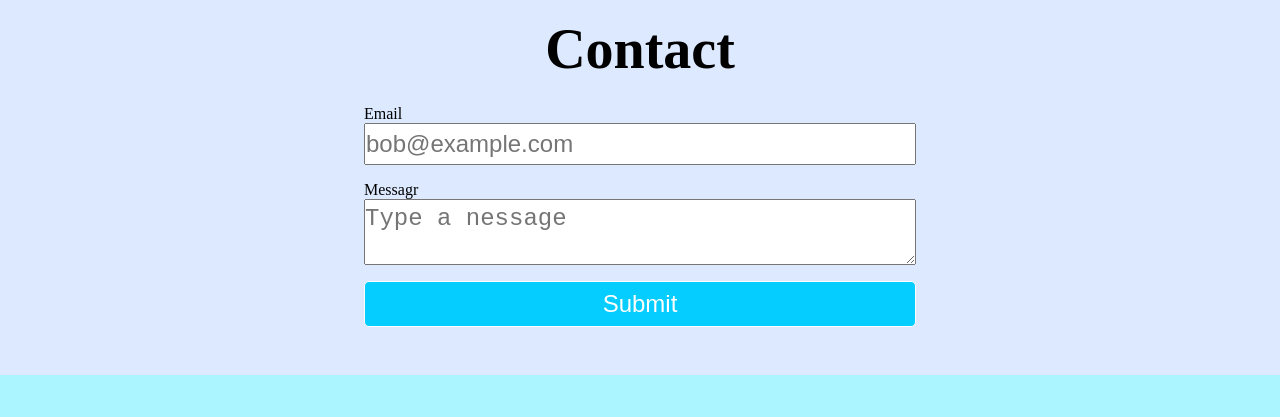
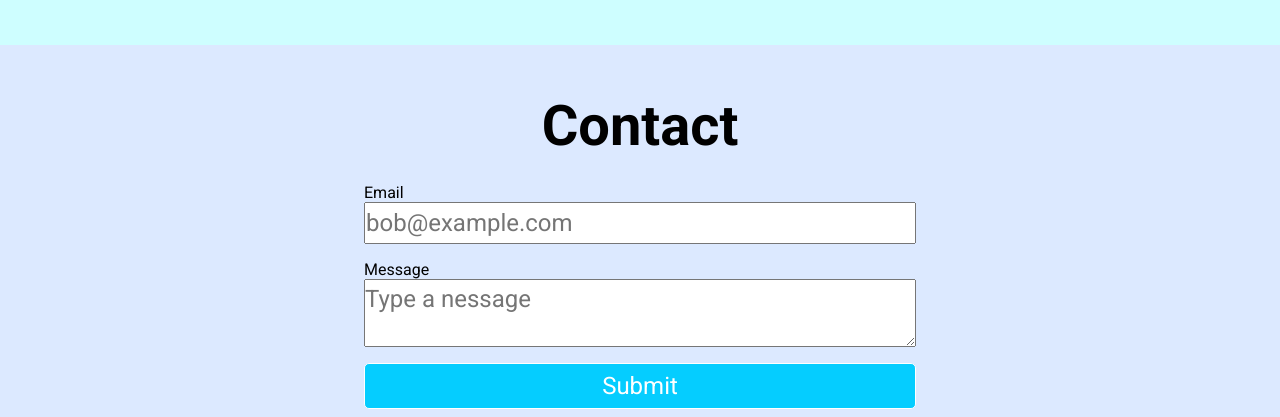
Before and after one commit to robertette/frontend-simplified, a plain HTML site: page index.html in a window 1280 px wide. Shown: the part 1655-2072 px from the top of the page. Drawn offline with Linux system fonts and the light colour scheme.

Commit message:
Roboto google font added

```diff
--- a/index.html
+++ b/index.html
@@ -100,7 +100,7 @@
             <label for="email">Email</label>
             <input type="email" name="email" placeholder="bob@example.com" />
 
-            <label for="message">Messagr</label>
+            <label for="message">Message</label>
             <textarea
               name="message"
               id=""
--- a/style.css
+++ b/style.css
@@ -4,6 +4,7 @@
     padding: 0;
     margin: 0;
     box-sizing: border-box;
+    font-family: 'Roboto', sans-serif;
 }
 
 .box {
```
